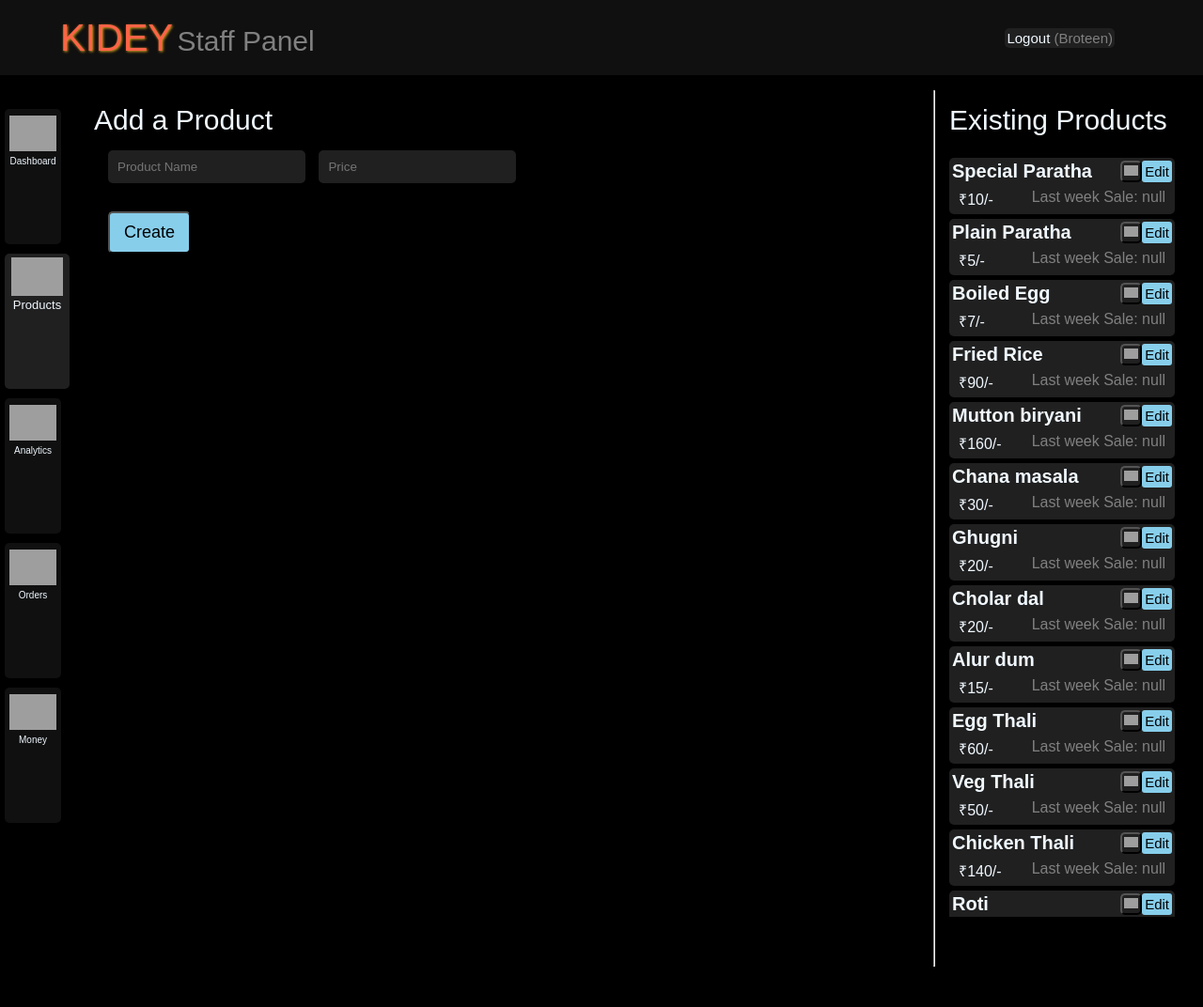
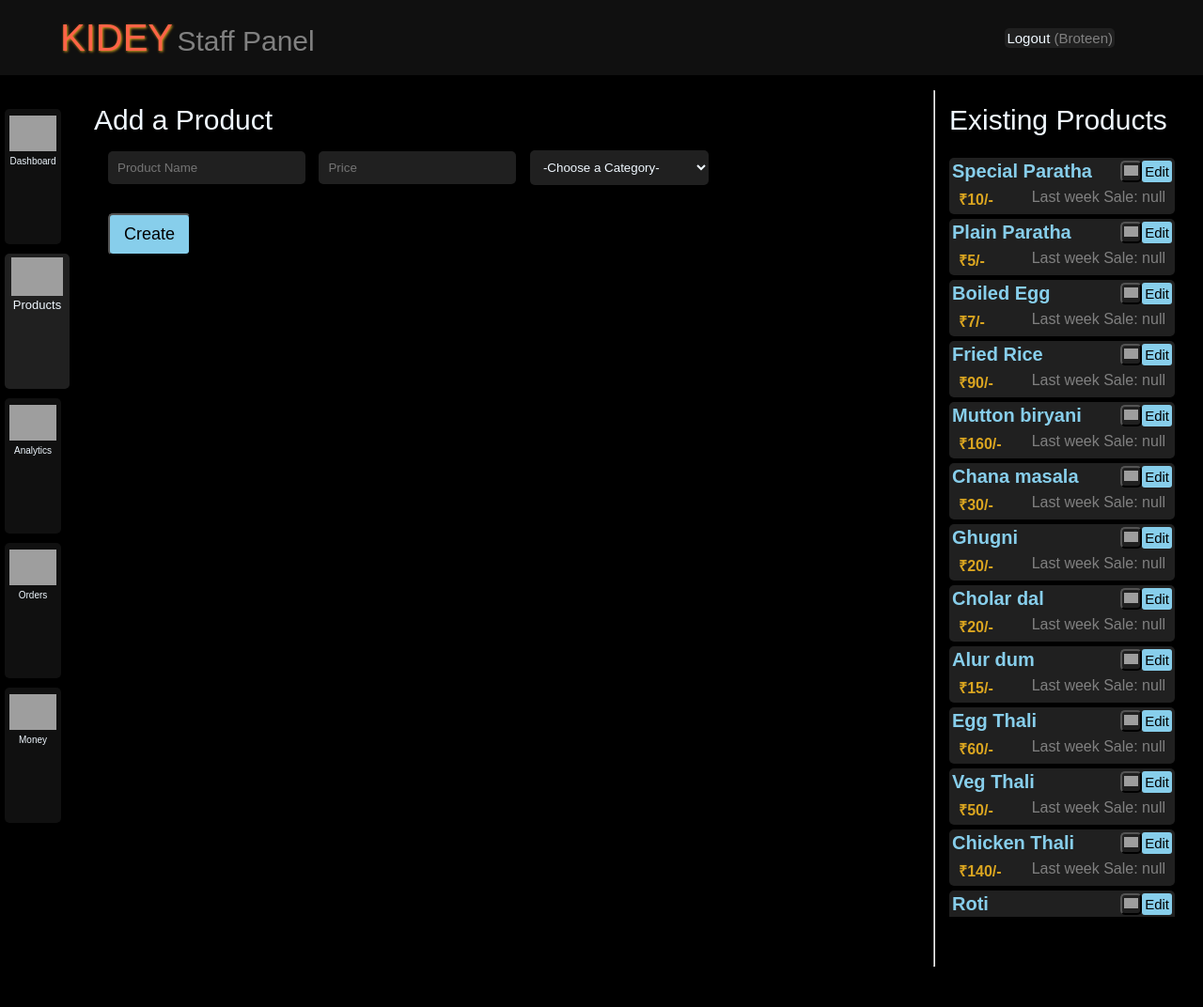
Before and after one commit to B6Infinity/kidey_DEV, a Django app: page /staff/products in a window 1280 px wide. Shown: the top 1072 px of the page at 94% size. Run offline with Django 3.2, Linux system fonts and the light colour scheme; a user stored in the database is signed in; data comes from the database, SQL or seed files in the repository; both versions use the stored data as it was after the commit; some libraries are stand-ins or nearby versions; grey boxes are pictures that could not be loaded.

Commit message:
category works

```diff
--- a/staff/models.py
+++ b/staff/models.py
@@ -11,6 +11,15 @@ class Product(models.Model):
 
     name = models.CharField(max_length=50)
     price = models.IntegerField()
+
+    category_choices = (
+        ('none', 'none'),
+        ('biriyani', 'biriyani'),
+        ('thali', 'thali'),
+        ('chinese', 'chinese'),
+    )
+
+    category = models.CharField(max_length=25, choices=category_choices, default='none')
 
     def __str__(self) -> str:
         return f"{self.name} - ₹{self.price}"
--- a/staff/views.py
+++ b/staff/views.py
@@ -177,8 +177,9 @@ def addProduct(request):
 
             product_name = request.POST['product_name']
             price = request.POST['price']
+            category = request.POST['category']
 
-            Product.objects.create(name=product_name, price=price)
+            Product.objects.create(name=product_name, price=price, category=category)
 
             return redirect("products")
 
--- a/templates/staff/products.html
+++ b/templates/staff/products.html
@@ -13,14 +13,23 @@
             <form action="/staff/add-product" method="POST">
                 {% csrf_token %}
 
-                <input class="input-classic" name="product_name" type="text" placeholder="Product Name" autocomplete="off" required>
+                <input class="input-classic" name="product_name" type="text" placeholder="Product Name"
+                    autocomplete="off" required>
                 <input class="input-classic" name="price" type="number" placeholder="Price" autocomplete="off" required>
+                <select class="input-classic" name="category" id="category">
+                    <option value="none" disabled selected>-Choose a Category-</option>
+                    <option value="none">-NONE-</option>
+                    <option value="biriyani">BIRIYANI</option>
+                    <option value="thali">THALI</option>
+                    <option value="chinese">CHINESE</option>
+                </select>
                 <input type="hidden" name="new_product" value="true">
                 <input type="hidden" name="product_id" value="">
 
                 <br><br>
                 <button class="big-button" id="createbutton" type="submit" style="font-size: 18px;">Create</button>
-                <button class="big-button" style="visibility: hidden;" id="cancel" type="reset" onclick="cancelEditiing()" style="font-size: 18px;">Cancel</button>
+                <button class="big-button" style="visibility: hidden;" id="cancel" type="reset"
+                    onclick="cancelEditiing()" style="font-size: 18px;">Cancel</button>
 
             </form>
 
@@ -41,33 +50,43 @@
             {% for product in EXISTING_PRODUCTS %}
             <div class="existing-product">
                 <div style="display: flex;">
-                    <div id="{{product.id}}-name" class="fnt-small" style="flex-grow: 1;"><b>{{product.name}}</b></div>
+                    <div id="{{product.id}}-name" class="fnt-small" style="flex-grow: 1;"><b
+                            style="color: skyblue;">{{product.name}}</b></div>
 
                     <form action="/staff/delete-product" method="post">{% csrf_token %}
 
                         <input type="hidden" name="product_id" value="{{product.id}}">
-                        <button type="button" onclick="confirmDelete('delete_confirmation-{{product.id}}')" class="delete-button" style="padding: 2px;">
-                            <img style="width: 15px;" src="https://img.icons8.com/material-outlined/24/fa314a/delete-trash.png"/>
+                        <button type="button" onclick="confirmDelete('delete_confirmation-{{product.id}}')"
+                            class="delete-button" style="padding: 2px;">
+                            <img style="width: 15px;"
+                                src="https://img.icons8.com/material-outlined/24/fa314a/delete-trash.png" />
                         </button>
 
                         <div class="delete_confirmation" id="delete_confirmation-{{product.id}}">
                             Delete {{product.name}}?<br>
 
                             <button type="submit" class="delete-button" style="padding: 2px;">
-                                <img style="width: 15px;" src="https://img.icons8.com/material-outlined/24/fa314a/delete-trash.png"/>
+                                <img style="width: 15px;"
+                                    src="https://img.icons8.com/material-outlined/24/fa314a/delete-trash.png" />
                             </button>
-                            <button type="button" onclick="document.getElementById('delete_confirmation-{{product.id}}').style.visibility='hidden'" class="delete-button" style="padding: 2px;">
-                                <img width="15px" src="https://img.icons8.com/material-outlined/24/26e07f/cancel--v1.png"/>
+                            <button type="button"
+                                onclick="document.getElementById('delete_confirmation-{{product.id}}').style.visibility='hidden'"
+                                class="delete-button" style="padding: 2px;">
+                                <img width="15px"
+                                    src="https://img.icons8.com/material-outlined/24/26e07f/cancel--v1.png" />
                             </button>
                         </div>
 
                     </form>
 
-                    <div class="edit-button" onclick="editProduct('{{product.id}}'); location.href='#add-product-container'">Edit</div>
+                    <div class="edit-button"
+                        onclick="editProduct('{{product.id}}'); location.href='#add-product-container'">Edit</div>
                 </div>
                 <div style="display: flex; margin: 2px; padding: 5px; padding-bottom:0;">
-                    <div id="{{product.id}}-price" style="flex-grow: 1;">₹{{product.price}}/-</div>
+                    <div id="{{product.id}}-price" style="flex-grow: 1; color: goldenrod; font-weight: 900;">
+                        ₹{{product.price}}/-</div>
                     <div style="color: grey;">Last week Sale: null</div>
+                    <span style="display: none;" id="{{product.id}}-category">{{product.category}}</span>
                 </div>
             </div>
             {% endfor %}
@@ -79,33 +98,36 @@
     </div>
 
     <script>
-        function editProduct(productId){
-            product_name = document.getElementById(productId+"-name").textContent;
-            price = document.getElementById(productId+"-price").textContent;
+        function editProduct(productId) {
+            product_name = document.getElementById(productId + "-name").textContent;
+            price = document.getElementById(productId + "-price").textContent.trim().replace('\n', '');
+            category = document.getElementById(productId + "-category").textContent;
 
-            console.log(product_name, price);
+            console.log(category);
 
             // Toggle the UI
             document.getElementById('createbutton').textContent = "Save Changes";
-            document.getElementById('addaproduct').textContent = "Edit "+product_name;
+            document.getElementById('addaproduct').textContent = "Edit " + product_name;
             document.getElementsByName('product_name')[0].value = product_name;
+            document.getElementById('category').value = category;
             document.getElementsByName('price')[0].value = (price.replace('/-', '')).replace('₹', '');
             document.getElementsByName('new_product')[0].value = "false";
             document.getElementsByName('product_id')[0].value = productId;
             document.getElementById('cancel').style.visibility = 'visible';
         }
 
-        function cancelEditiing(){
+        function cancelEditiing() {
             document.getElementById('cancel').style.visibility = 'hidden';
             document.getElementById('createbutton').textContent = "Create";
             document.getElementById('addaproduct').textContent = "Add a Product";
             document.getElementsByName('new_product')[0].value = "true";
             document.getElementsByName('product_id')[0].value = "";
+            document.getElementById('category').value = 'none';
 
 
         }
 
-        function confirmDelete(divid){
+        function confirmDelete(divid) {
             document.getElementById(divid).style.visibility = 'visible';
         }
 
```
Also changed, not shown: db.sqlite3, staff/migrations/0023_product_category.py (added).
